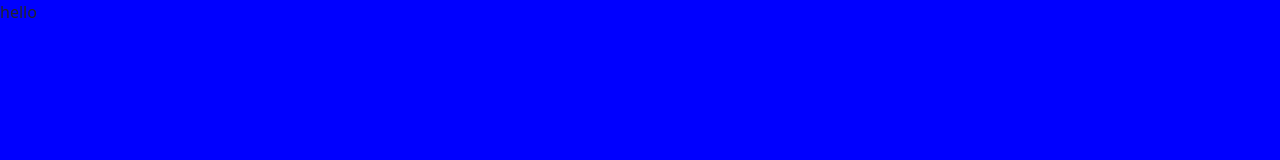
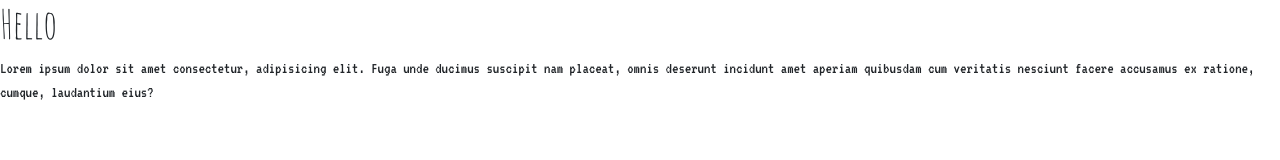
Before and after one commit to chris-hildebrandt/checkpoint-1, a plain HTML site: page index.html in a window 1280 px wide. Drawn offline with nearby package versions, Linux system fonts and the light colour scheme.

Commit message:
fonts linked

```diff
--- a/assets/style.css
+++ b/assets/style.css
@@ -1,3 +1,11 @@
 body {
-  background-color: blue;
+
 }
+
+p {
+  font-family: 'VT323', monospace;
+}
+
+h1 {
+  font-family: 'Amatic SC', cursive;
+}
--- a/index.html
+++ b/index.html
@@ -9,12 +9,17 @@
     <!-- Bootstrap CSS v5.2.0-beta1 -->
     <link rel="stylesheet" href="https://cdn.jsdelivr.net/npm/bootstrap@5.2.0-beta1/dist/css/bootstrap.min.css"  integrity="sha384-0evHe/X+R7YkIZDRvuzKMRqM+OrBnVFBL6DOitfPri4tjfHxaWutUpFmBp4vmVor" crossorigin="anonymous">
       <link rel="stylesheet" href="//cdn.materialdesignicons.com/5.4.55/css/materialdesignicons.min.css">
+      <link rel="preconnect" href="https://fonts.googleapis.com">
+<link rel="preconnect" href="https://fonts.gstatic.com" crossorigin>
+<link href="https://fonts.googleapis.com/css2?family=Amatic+SC&family=VT323&display=swap" rel="stylesheet">
+
 <link rel="stylesheet" href="assets/style.css">
 
   </head>
 
   <body>
-hello
+<h1>Hello</h1>
+<p>Lorem ipsum dolor sit amet consectetur, adipisicing elit. Fuga unde ducimus suscipit nam placeat, omnis deserunt incidunt amet aperiam quibusdam cum veritatis nesciunt facere accusamus ex ratione, cumque, laudantium eius?</p>
 
 
 
```
